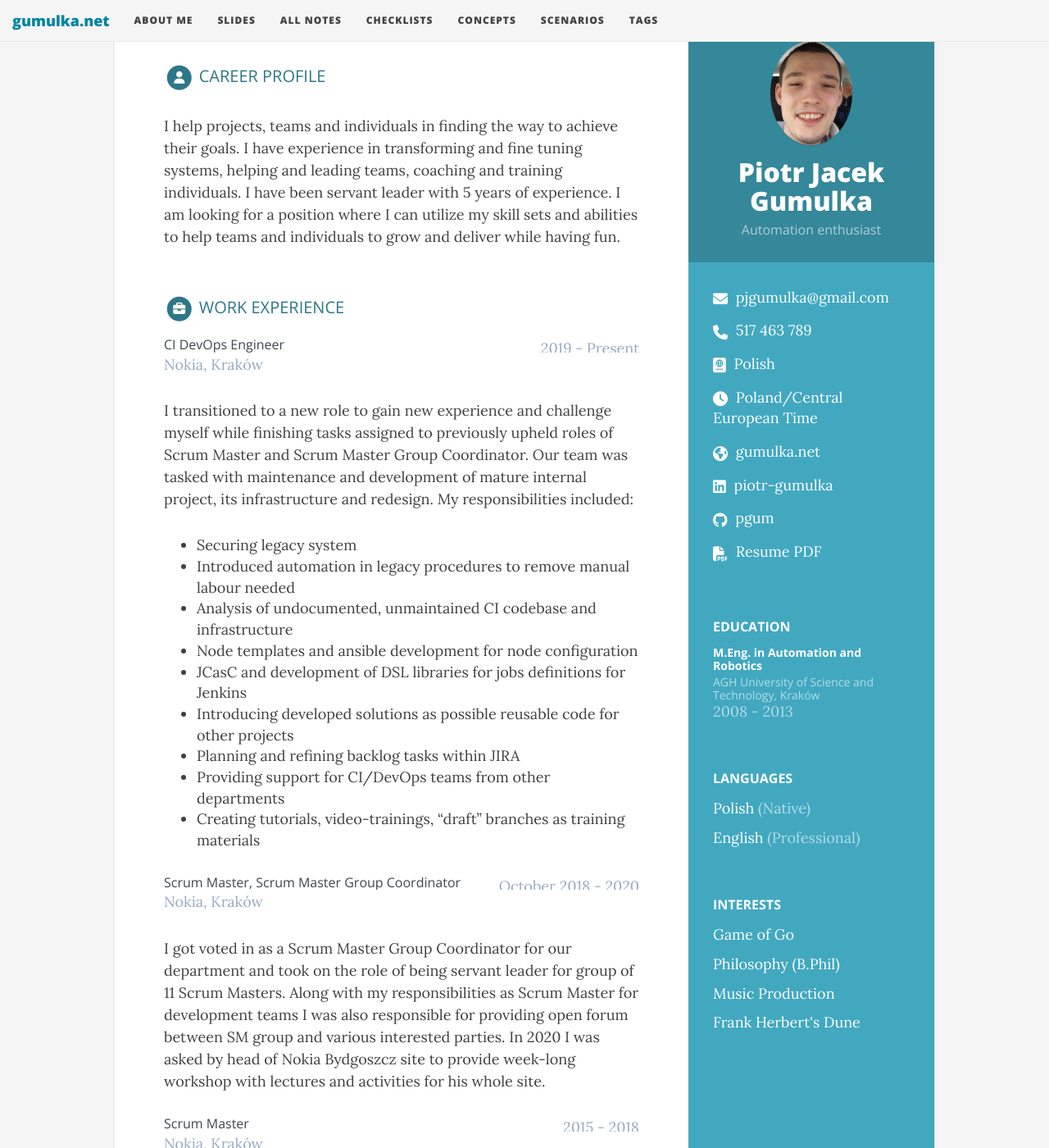
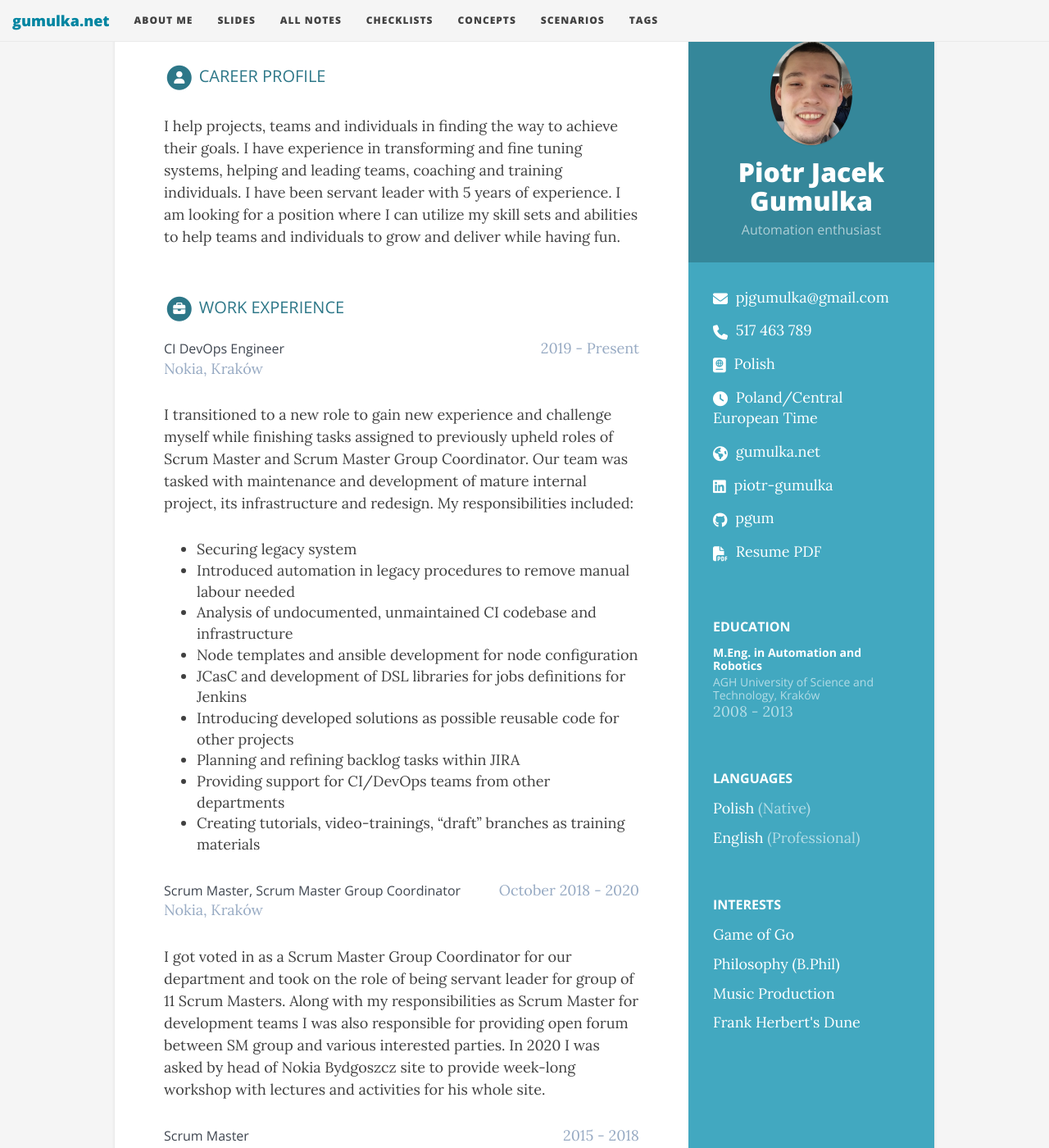
Before and after one commit to pgum/pgum.github.io, a Jekyll site: the page built from about.html, in a window 1280 px wide and 1400 px high. Shown: the whole window at 82% size. Built offline with Jekyll 4.4.1, drawn with Linux system fonts in a browser that asks for light colours.

Commit message:
css changes

```diff
--- a/_data/SocialNetworks.yml
+++ b/_data/SocialNetworks.yml
@@ -34,7 +34,7 @@
 linkedin:
   name: "LinkedIn"
   baseURL: "https://linkedin.com/in/"
-  icon: fa-brands fa-linkedin"
+  icon: fa-brands fa-linkedin-in"
 
 xing:
   name: "Xing"
--- a/css/resume.css
+++ b/css/resume.css
@@ -165,9 +165,9 @@
 }
 #resume .main-wrapper .job-title,
 #resume .main-wrapper .degree {
+    font-size: 16px;
+    margin-top: 5px;
     color: #3f4650;
-    font-size: 16px;
-    margin-top: 0;
     margin-bottom: 0;
     font-weight: 500;
     flex: 75%
@@ -185,11 +185,12 @@
     color: #97aac3
 }
 .main-wrapper .project-title {
-    font-size: 16px;
-    font-weight: 400;
+    font-size: 20px;
+    font-weight: 500;
     margin-top: 0;
-    margin-bottom: 5px;
-    color: #2d7788
+    margin-bottom: 0;
+    color: #2d7788;
+    display: block;
 }
 .main-wrapper .projects-section .intro {
     margin-bottom: 30px
```
